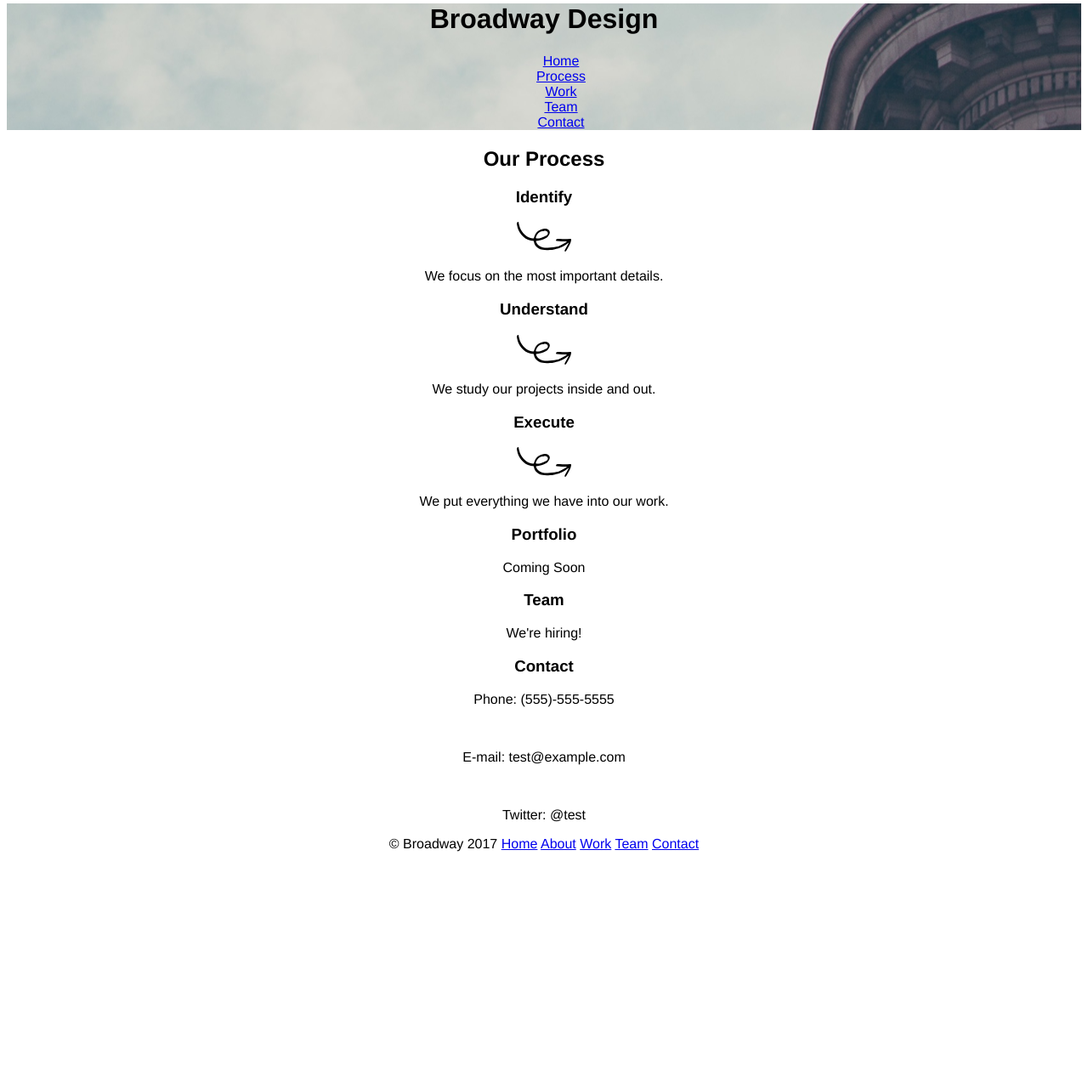
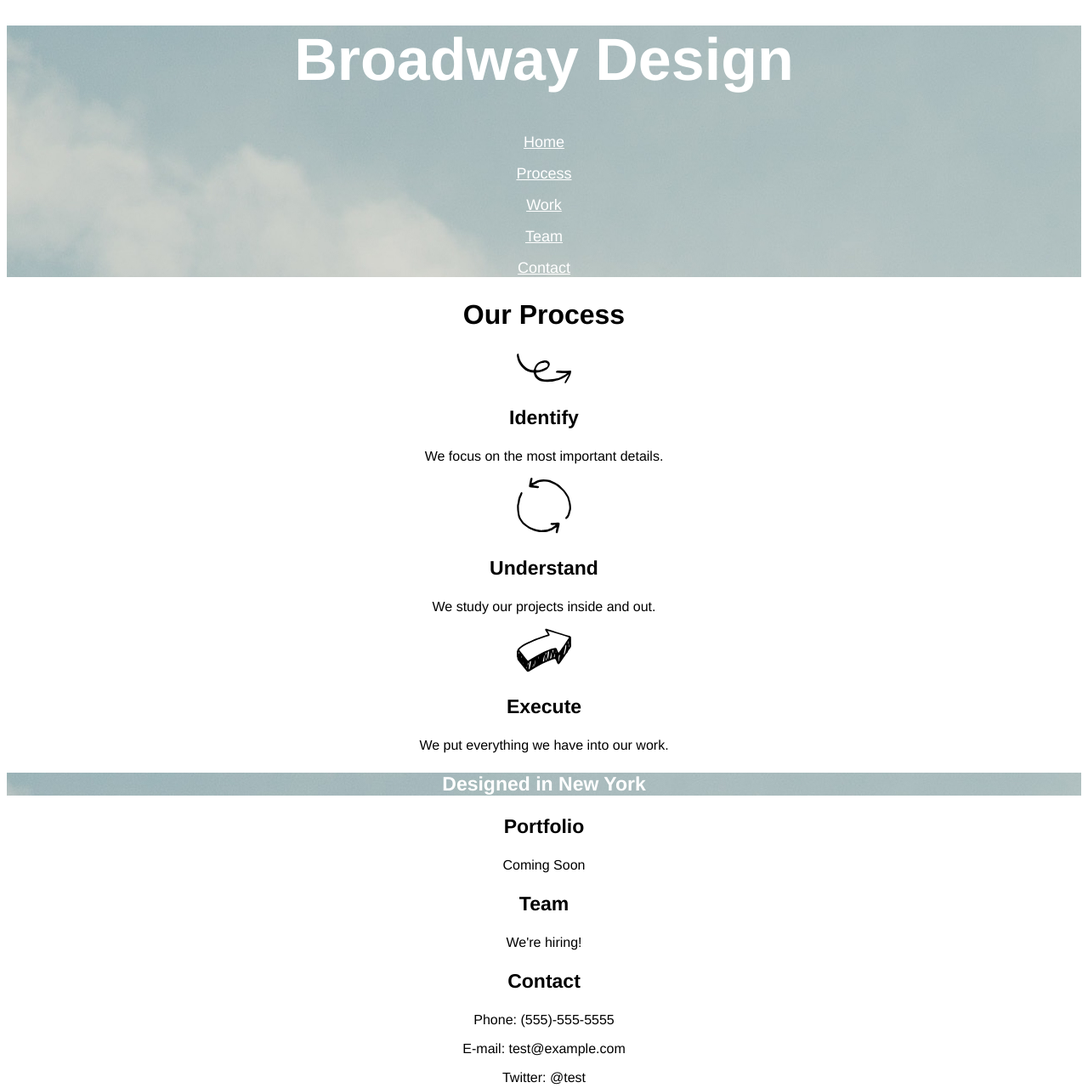
Before and after one commit to krsztn/Broadway, a plain HTML site: page index.html in a window 1280 px wide. Shown: the part 17-1297 px from the top of the page at 85% size. Before the commit the page ends 1035 px from the top, so only its background shows below. Drawn offline with Linux system fonts and the light colour scheme.

Commit message:
Cleaned up CSS

```diff
--- a/index.html
+++ b/index.html
@@ -7,56 +7,63 @@
 
   <body>
 
-    <!-- Header -->
-
-    <div class="header">
+    <!-- Hero -->
+    <div class="hero" id="home">
       <h1>Broadway Design</h1>
-      <ul>
-        <li><a href="#">Home</a></li>
-        <li><a href="#">Process</a></li>
-        <li><a href="#">Work</a></li>
-        <li><a href="#">Team</a></li>
-        <li><a href="#">Contact</a></li>
-      </ul>
+        <p><a class="btn-nav" href="#">Home</a></p>
+        <p><a class="btn-nav" href="#process">Process</a></p>
+        <p><a class="btn-nav" href="#work">Work</a></p>
+        <p><a class="btn-nav" href="#team">Team</a></p>
+        <p><a class="btn-nav" href="#contact">Contact</a></p>
     </div>
 
     <!-- Our Process -->
-    <div class="process">
+    <div class="centered" id="process">
       <h2>Our Process</h2>
+
+      <div class="centered" id="identify">
+      <img src="./resources/images/identify.svg" alt="Identify icon">
       <h3>Identify</h3>
-      <img src="./resources/images/identify.svg" alt="Identify icon">
       <p>We focus on the most important details.</p>
+      </div>
 
+      <div class="centered" id="understand">
+      <img src="./resources/images/understand.svg" alt="Understand icon">
       <h3>Understand</h3>
-      <img src="./resources/images/identify.svg" alt="Identify icon">
       <p>We study our projects inside and out.</p>
+      </div>
 
+      <div class="centered" id="execute">
+      <img src="./resources/images/execute.svg" alt="Execute icon">
       <h3>Execute</h3>
-      <img src="./resources/images/identify.svg" alt="Identify icon">
       <p>We put everything we have into our work.</p>
+      </div>
     </div>
 
-    <!-- Bottom area -->
-    <h3 class="newyork"></h3>
-    <div>
-      <h3>Portfolio</h3>
+    <!-- Mini hero -->
+    <div class="hero">
+      <h3>Designed in New York</h3>
+    </div>
+
+    <div class="centered">
+      <h3 id="work">Portfolio</h3>
       <p>Coming Soon</p>
-      <h3>Team</h3>
+      <h3 id="team">Team</h3>
       <p>We're hiring!</p>
-      <h3>Contact</h3>
-      <p>Phone: (555)-555-5555</p><br>
-      <p>E-mail: test@example.com</p><br>
+      <h3 id="contact">Contact</h3>
+      <p>Phone: (555)-555-5555</p>
+      <p>E-mail: test@example.com</p>
       <p>Twitter: @test</p>
     </div>
 
     <!-- Footer -->
-    <p>
-      <span id="copyright">© Broadway 2017</span>
-      <a href="#">Home</a>
-      <a href="#">About</a>
-      <a href="#">Work</a>
-      <a href="#">Team</a>
-      <a href="#">Contact</a>
+    <p class="footer">
+      © Broadway 2017
+      <a class="btn-nav" href="#home">Home</a>
+      <a class="btn-nav" href="#about">About</a>
+      <a class="btn-nav" href="#work">Work</a>
+      <a class="btn-nav" href="#team">Team</a>
+      <a class="btn-nav" href="#contact">Contact</a>
     </p>
   </body>
 </html>
--- a/resources/css/style.css
+++ b/resources/css/style.css
@@ -1,12 +1,41 @@
 html {
   font-family: Helvetica;
+}
+
+h1, h2, h3 {
+  font-weight: bold;
   text-align: center;
 }
 
-ul {
-  list-style-type: none;
+.hero {
+  background-image: url(../images/building.jpg);
+  text-align: center;
+  color: white;
 }
 
-.header {
-  background-image: url(../images/building.png);
+.btn-nav {
+  color: white;
+  font-size: 18px;
 }
+
+h1  {
+  font-size: 70px;
+}
+
+h2 {
+  font-size: 32px;
+}
+
+h3 {
+  font-size: 23px;
+}
+
+.footer {
+  color: white;
+  background-color: dimgray;
+  font-size: 11px;
+}
+
+.centered {
+  text-align: center;
+}
```
Also changed, not shown: resources/images/building.jpg (added), resources/images/building.png (deleted), 1 other file.
